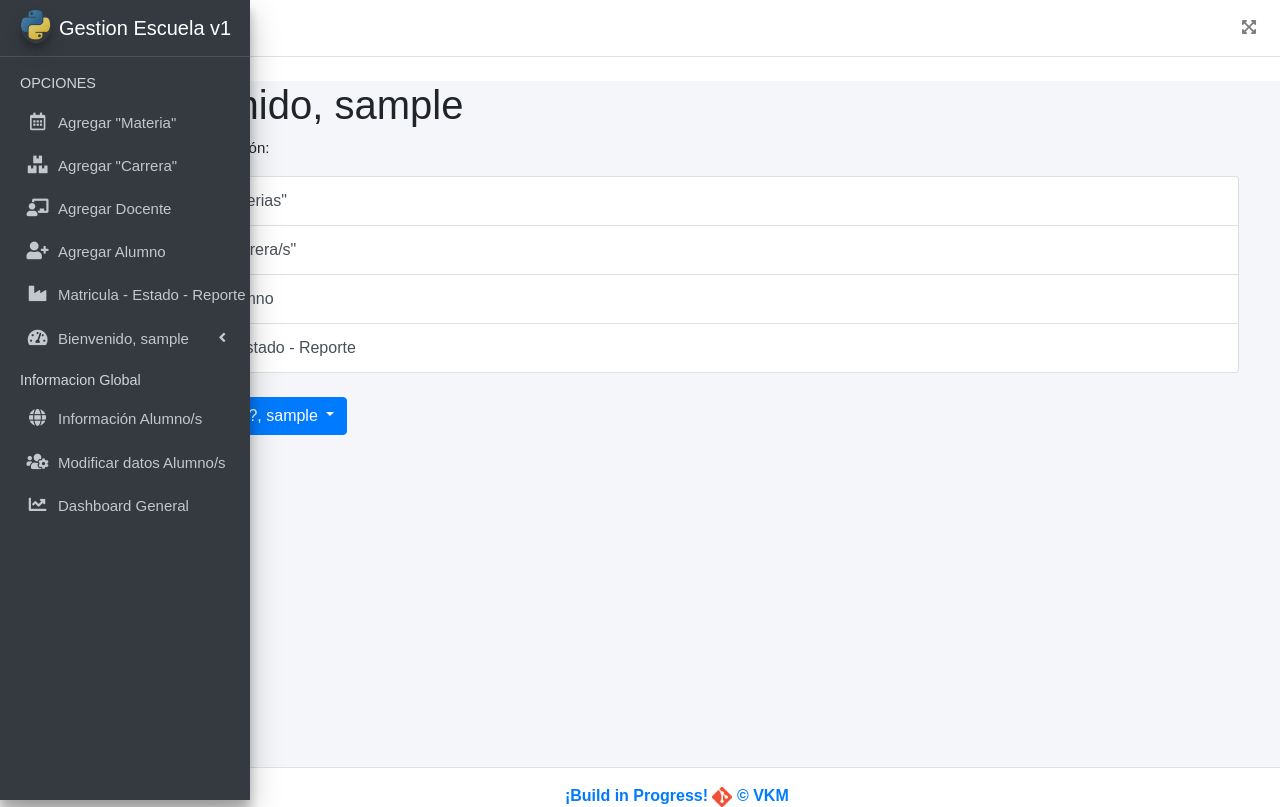
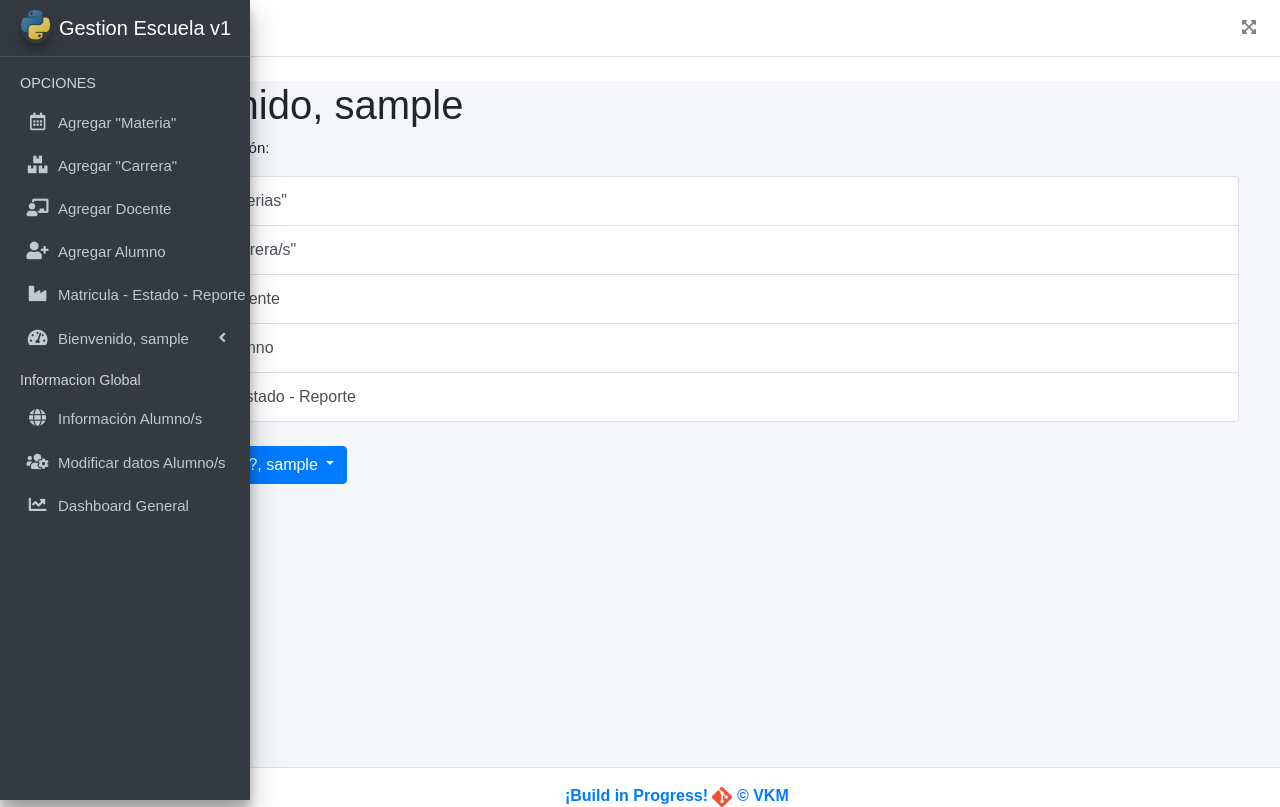
Before and after one commit to vmendezrojas95/suiV3, a Django app: page / in a window 1280 px wide. Shown: the top 807 px of the page. Run offline with Django 4.2, Linux system fonts and the light colour scheme; the visitor is signed in with stand-in values (Sample User, id 1); some libraries are stand-ins or nearby versions.

Commit message:
docente update

```diff
--- a/apps/docente/urls.py
+++ b/apps/docente/urls.py
@@ -9,7 +9,7 @@ from .views import (
 )
 
 urlpatterns = [
-    path('docente/', DocenteView.as_view(), name='docente'),
+    path('', DocenteView.as_view(), name='docente'),
     path('docente/agregar/', AddDocenteView.as_view(), name='agregar_docente'),
     path('docente/editar/', EditDocenteView.as_view(), name='editar_docente'),
     path('docente/eliminar/', DeleteDocenteView.as_view(), name='eliminar_docente'),
--- a/apps/menu/templates/menu.html
+++ b/apps/menu/templates/menu.html
@@ -12,6 +12,9 @@
       </a>
       <a href="{% url 'carrera' %}" class="list-group-item list-group-item-action">
         <i class="fas fa-boxes"></i> Agregar "Carrera/s"
+      </a>
+      <a href="{% url 'docente' %}" data-toggle="modal" data-dismiss="modal" class="list-group-item list-group-item-action">
+        <i class="fas fa-chalkboard-teacher"></i> Agregar Docente
       </a>
       <a href="{% url 'estudiante' %}" class="list-group-item list-group-item-action">
         <i class="fas fa-user-plus"></i> Agregar Alumno
```
